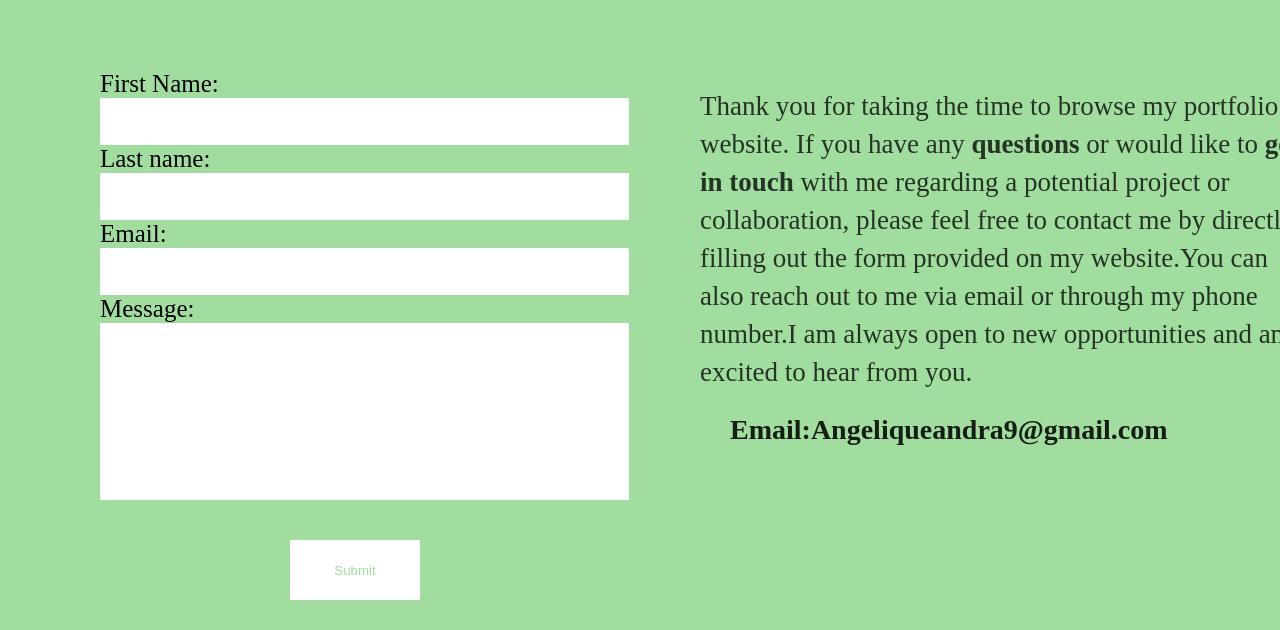
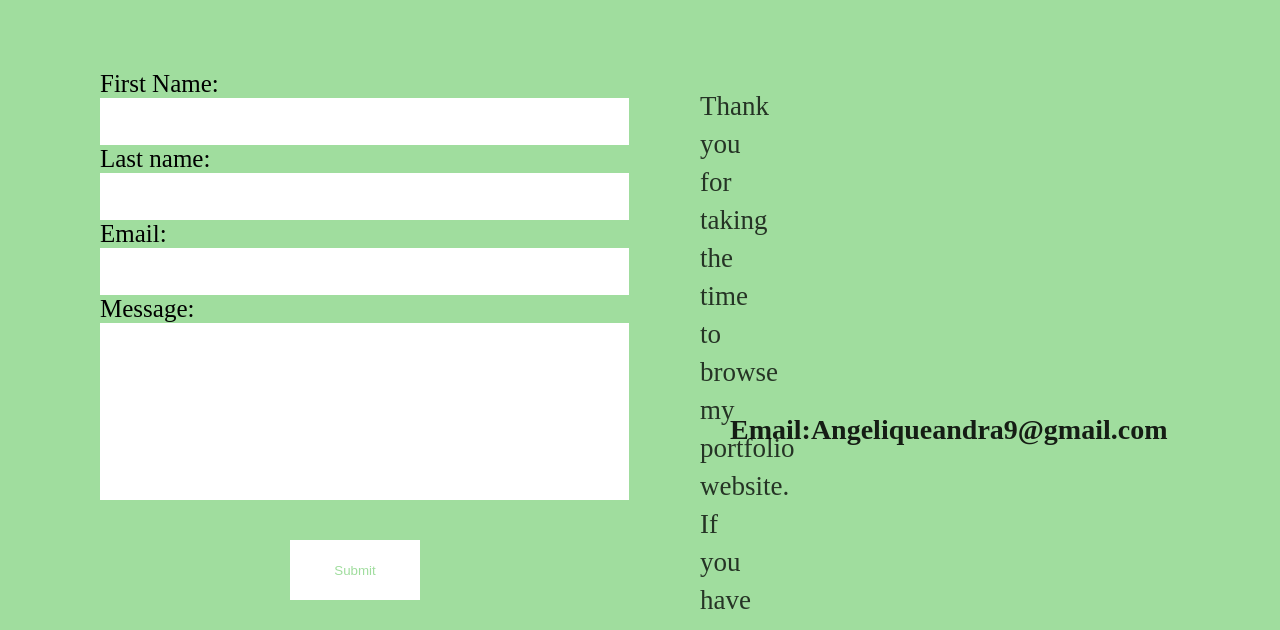
Before and after one commit to angeliqxxe/rwc_midterm, a plain HTML site: page contact me.html in a window 1280 px wide. Shown: the part 170-800 px from the top of the page. Drawn offline with Linux system fonts and the light colour scheme.

Commit message:
Update contact me.css

```diff
--- a/contact me.css
+++ b/contact me.css
@@ -17,8 +17,8 @@
 }
 p {
 position: absolute;
-width: 600px;
-height: 372px;
+width: 60px;
+height: 300px;
 left: 700px;
 top: 230px;
 
```
